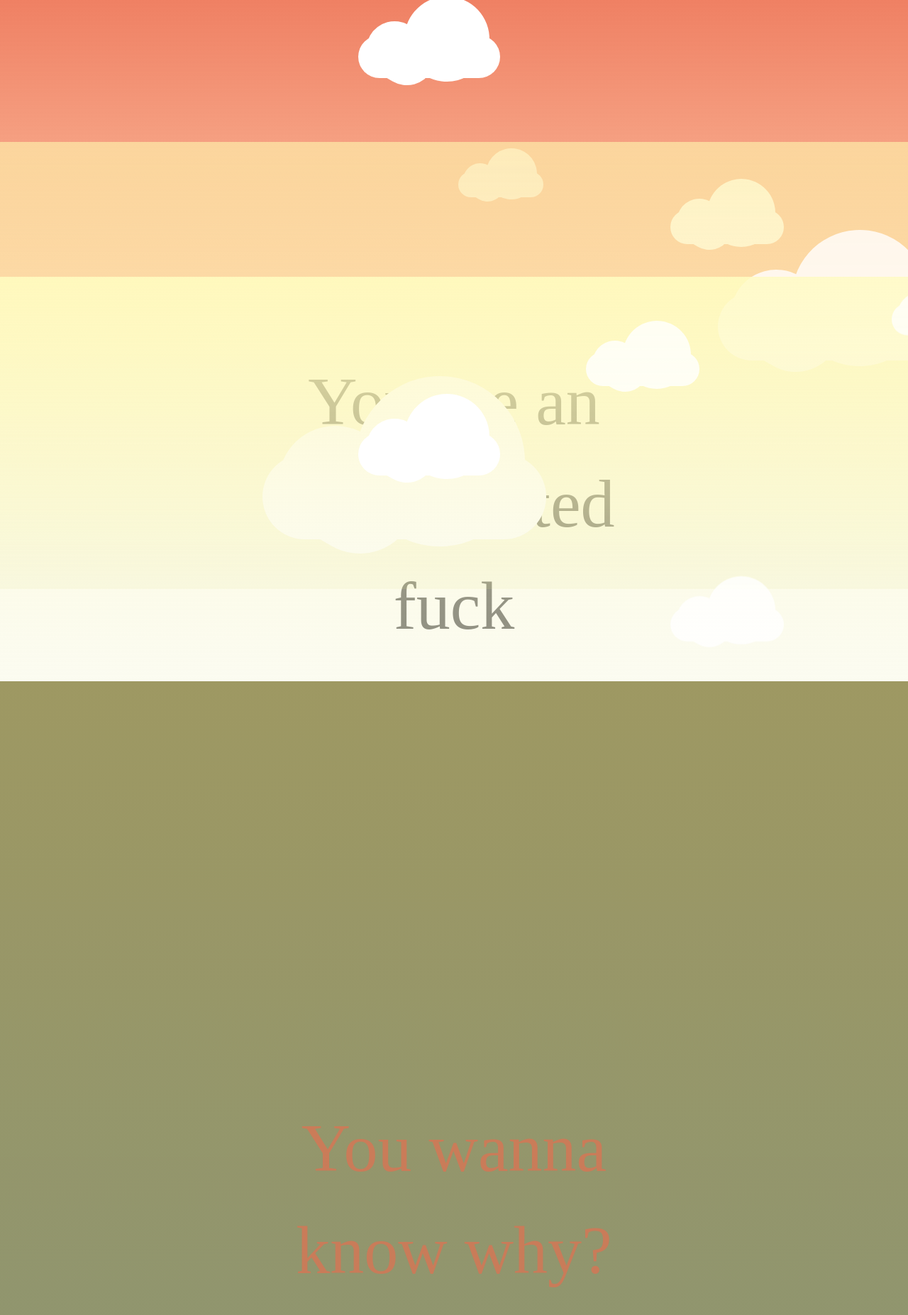
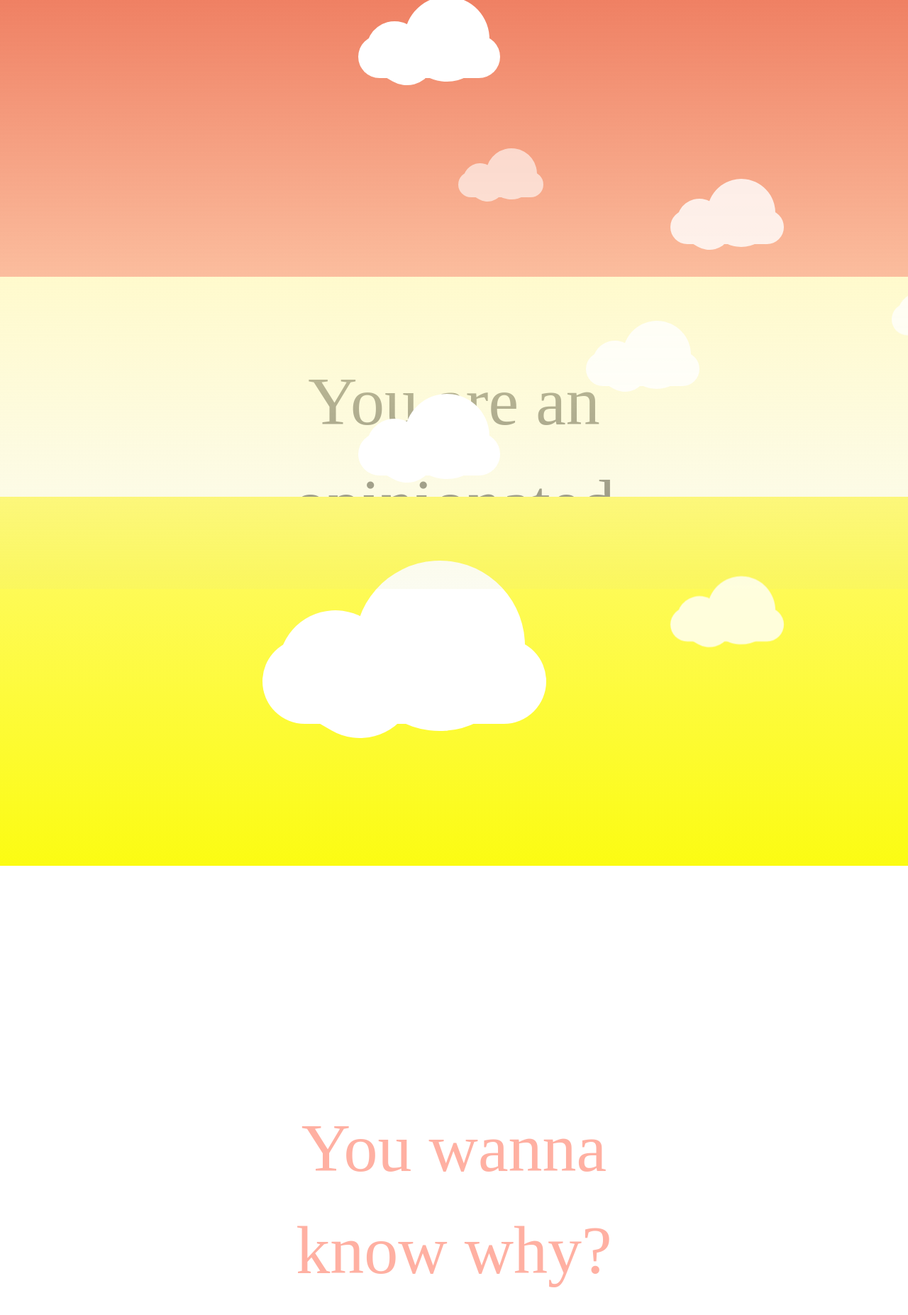
Before and after one commit to AHAAAAAAA/HackCU2016, a Flask app: template templates/graph.html in a window 1280 px wide. Shown: the part 590-2443 px from the top of the page at 71% size. Run offline with Flask 2, Linux system fonts and the light colour scheme; the template is opened without the code that fills it, so the values that code supplies are empty.

Commit message:
A lot of web bull

```diff
--- a/static/css/parallax.css
+++ b/static/css/parallax.css
@@ -424,10 +424,10 @@
 
 #group4 .parallax__layer--deep {
   	padding: 100px 0;
-	background: rgba(0,0,0);
-	background: -webkit-linear-gradient(top, rgb(0, 0, 0), rgba(8, 58, 148, 0.93) 100%);
-	background: -linear-gradient(top, rgb(0, 0, 0), rgba(8, 58, 148, 0.93) 100%);
-	background: -moz-linear-gradient(top, rgb(0, 0, 0), rgba(8, 58, 148, 0.93) 100%);
+	background: rgb(243, 173, 15);
+	background: -webkit-linear-gradient(top, rgb(243, 173, 15), rgba(8, 58, 148, 0.93) 100%);
+	background: -linear-gradient(top, rgb(243, 173, 15), rgba(8, 58, 148, 0.93) 100%);
+	background: -moz-linear-gradient(top, rgb(243, 173, 15), rgba(8, 58, 148, 0.93) 100%);
 }
 #group4 .parallax__layer--back {
 	padding: 100px 0;
--- a/templates/graph.html
+++ b/templates/graph.html
@@ -36,6 +36,7 @@
 					<div class="cloud x9"></div>
 				</div>
 			</div>
+
 			<div id="group2" class="parallax__group">
 				<div class="parallax__layer parallax__layer--base">
 					<div class="title">You wanna know why?</div>
@@ -49,44 +50,42 @@
 					<div class="cloud x1"></div>
 					<div class="cloud x10"></div>
 				</div>
-				</div>
 				<div class="parallax_layer parallax__layer--back">
 					<div class="clouds2">
-					<div class="cloud x6"></div>
-					<div class="cloud x7"></div>
+
 						<div class="cloud x1"></div>
+					</div>
+				</div>
 
 			</div>
 
-
 			<div id="group3" class="parallax__group">
-					<div class="parallax__layer parallax__layer--fore">
-						<div class="title">fore</div>
-
-					</div>
-					<div class="parallax__layer parallax__layer--base">
-						<div class="title">base</div>
-
-					</div>
-				</div>
-				<div id="group4" class="parallax__group">
-					<div class="parallax__layer parallax__layer--base">
-						<div class="title">base</div>
+				<div class="parallax__layer parallax__layer--fore"></div>
+				<div class="parallax__layer parallax__layer--back"></div>
+				<div class="parallax__layer parallax__layer--base"></div>
 
 
 			</div>
 
+			<div id="group4" class="parallax__group">
+				<div class="parallax__layer parallax__layer--base">
+				</div>
 				<div class="parallax__layer parallax__layer--back">
-
+				</div>
+				<div class="parallax__layer parallax__layer--deep">
+				</div>
 			</div>
 
-
+			<div id="group5" class="parallax__group">
+				<div class="parallax__layer parallax__layer--base">
+				</div>
+				<div class="parallax__layer parallax__layer--back">
+				</div>
 				<div class="parallax__layer parallax__layer--deep">
-						<div class="title">deep</div>
-
 				</div>
-
-
+			</div>
+		</div>
+	</div>
 
 
 </body>
```
Lines whose indentation alone changed are shown as unchanged.
